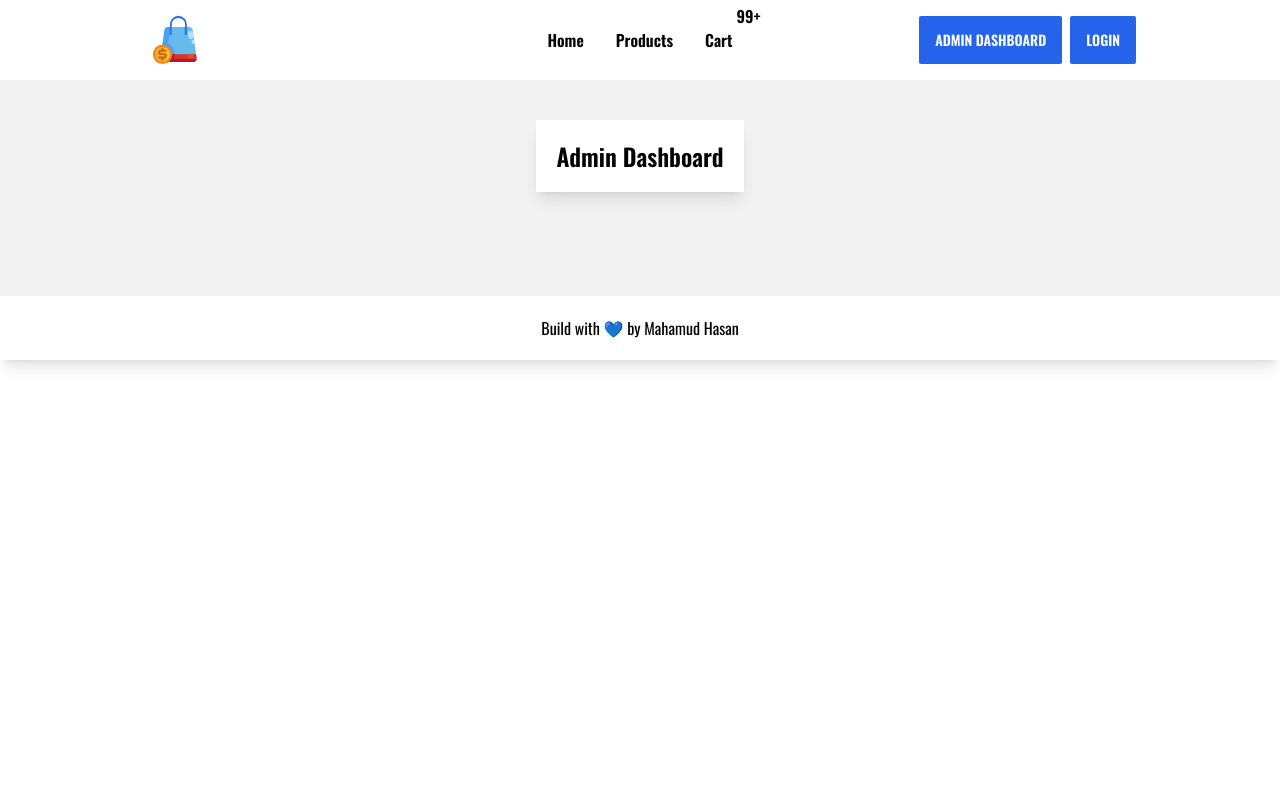
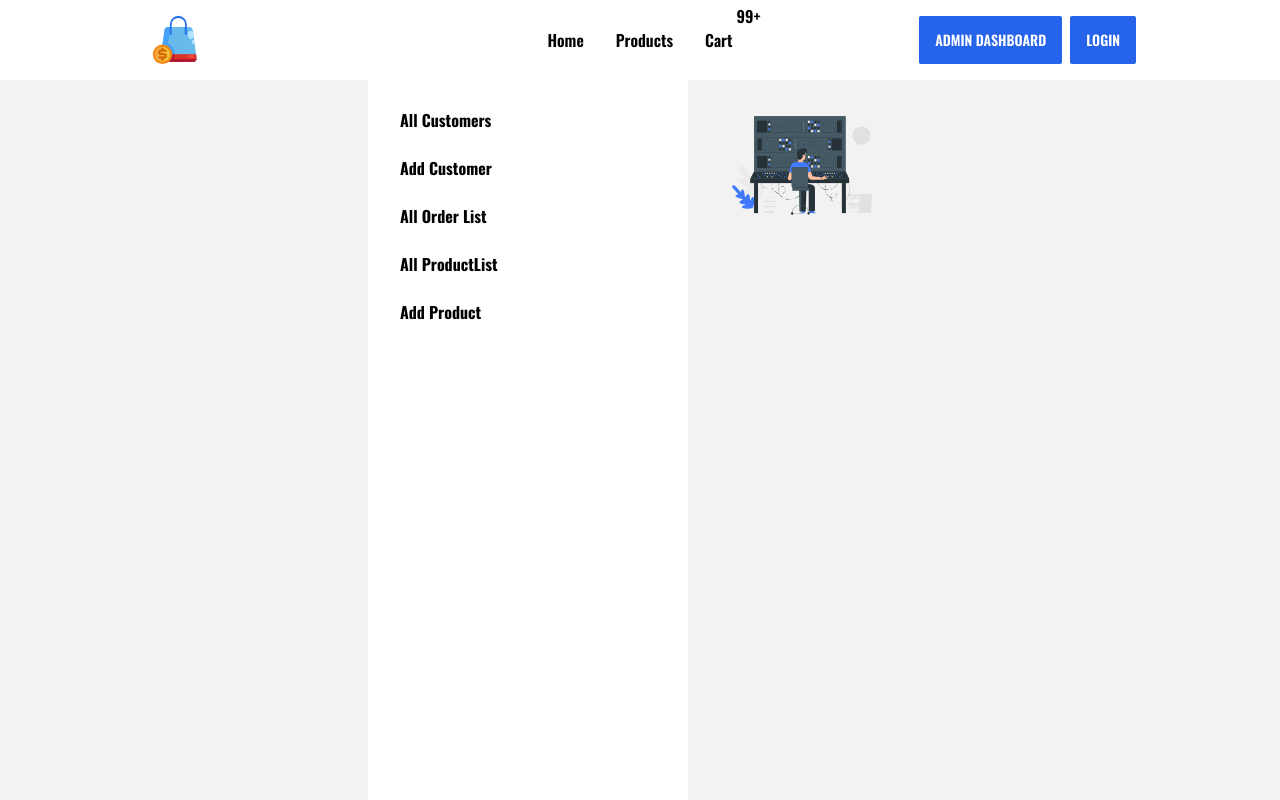
Before and after one commit to MahamudM90/FASHION-HOUSE, a React (Create React App) app in the folder fashion/: page /dashboard in a window 1280 px wide. Shown: the top 800 px of the page. Built offline with nearby package versions, Linux system fonts and the light colour scheme; no server answers.

Commit message:
admin dashboard issue portion complete

```diff
--- /dev/null
+++ b/fashion/src/Pages/Dashboard/AddCustomer/AddCustomer.js
@@ -0,0 +1,11 @@
+import React from 'react';
+
+const AddCustomer = () => {
+    return (
+        <div>
+            <h1>addcustomer</h1>
+        </div>
+    );
+};
+
+export default AddCustomer;
--- /dev/null
+++ b/fashion/src/Pages/Dashboard/AddProduct/AddProduct.js
@@ -0,0 +1,11 @@
+import React from 'react';
+
+const AddProduct = () => {
+    return (
+        <div>
+            <h1>add product</h1>
+        </div>
+    );
+};
+
+export default AddProduct;
--- /dev/null
+++ b/fashion/src/Pages/Dashboard/AllCustomer/AllCustomer.js
@@ -0,0 +1,12 @@
+
+import React from 'react';
+
+const AllCustomer = () => {
+    return (
+        <div>
+            <h1>lol</h1>
+        </div>
+    );
+};
+
+export default AllCustomer;
--- a/fashion/src/Pages/Dashboard/Dashboard.js
+++ b/fashion/src/Pages/Dashboard/Dashboard.js
@@ -1,15 +1,62 @@
-import React from 'react';
+import React from "react";
+import dashboard from "../../../src////assest///img.svg";
+import { Link, Outlet } from "react-router-dom";
+const Dashboard = () => {
+  return (
+    <div className="lg:px-36 pb-16 bg-base-200 ">
+      <div className="drawer drawer-mobile lg:px-56 blue-200">
+        <input
+          id="dashboard-drawer"
+          type="checkbox"
+          className="drawer-toggle"
+        />
+        <div className="drawer-content p-6">
+          <Outlet></Outlet>
+          <div className="flex justify-center items-center">
+            <img className="w-full" src={dashboard} alt="" />
+          </div>
+        </div>
+        <div className="drawer-side bg-white">
+          <label htmlFor="dashboard-drawer" className="drawer-overlay"></label>
+          <ul className="menu p-4 w-80 text-base-content">
+            {
+              <li>
+                <Link to="/dashboard/allcustomer" className="font-bold">
+                  All Customers
+                </Link>
+              </li>
+            }
+            {
+              <>
+                <li>
+                  <Link to="/dashboard/addcustomer" className="font-bold">
+                    Add Customer
+                  </Link>
+                </li>
+                <li>
+                  <Link to="/dashboard/orderlist" className="font-bold">
+                    All Order List
+                  </Link>
+                </li>
+                <li>
+                  <Link to="/product" className="font-bold">
+                    All ProductList
+                  </Link>
+                </li>
+                <li>
+                  <Link to="/dashboard/addproduct" className="font-bold">
+                    Add Product
+                  </Link>
+                </li>
+              </>
+            }
 
-const Dashboard = () => {
-    return (
-        <div className="lg:px-36 pb-16 bg-base-200">
-            <div className="py-10 flex justify-center items-center">
-                <h1 className="text-2xl font-semibold bg-white w-fit p-5 shadow-lg">
-                   Admin Dashboard
-                </h1>
-            </div>
+
+          </ul>
         </div>
-    );
+      </div>
+    </div>
+  );
 };
 
 export default Dashboard;
--- /dev/null
+++ b/fashion/src/Pages/Dashboard/OrderList/OrderList.js
@@ -0,0 +1,11 @@
+import React from 'react';
+
+const OrderList = () => {
+    return (
+        <div>
+            <h1>This is order</h1>
+        </div>
+    );
+};
+
+export default OrderList;
--- /dev/null
+++ b/fashion/src/Pages/Dashboard/ProductList/ProductList.js
@@ -0,0 +1,12 @@
+import React from 'react';
+import Products from '../../Home/Products/Products';
+
+const ProductList = () => {
+    return (
+        <div>
+           <Products></Products>
+        </div>
+    );
+};
+
+export default ProductList;
```
Also changed, not shown: fashion/src/Router/Routes/Routes.js (+26 -0 lines), fashion/src/assest/dashboard.svg (added), fashion/src/assest/img.svg (added).
